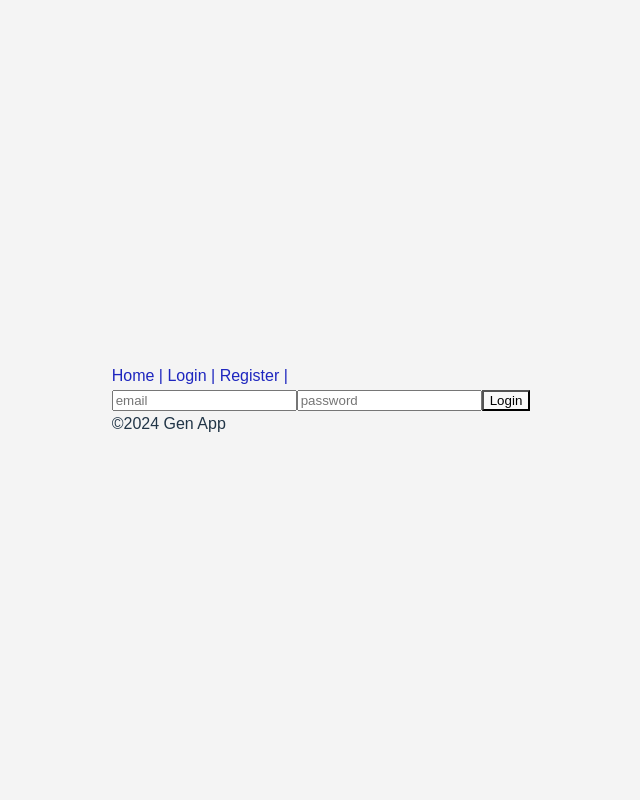
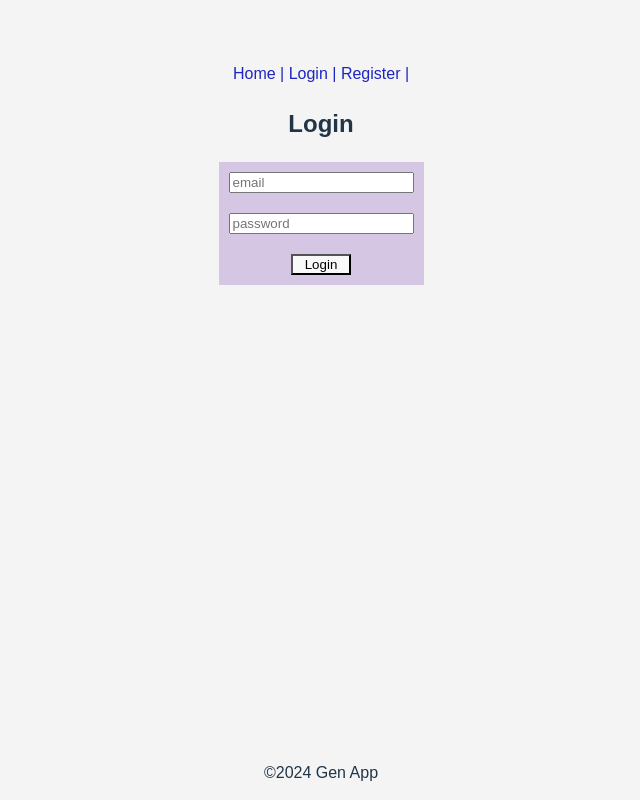
Before and after one commit to Gen639/Social-Media-Fullstack, a React (Vite) app in the folder Frontend/: page /login in a window 1280 px wide. Shown: the whole page, without its empty margins (319-959 px from the left). Built offline with nearby package versions, Linux system fonts and the light colour scheme.

Commit message:
Styled components

```diff
--- a/Frontend/src/App.css
+++ b/Frontend/src/App.css
@@ -1,26 +1,31 @@
-#root {
+/* App.css */
+
+.app {
+  display: flex;
+  flex-direction: column;
+  min-height: 100vh;
   max-width: 1280px;
+  margin: 0 auto;
+
+  text-align: center;
+}
+
+.content {
+  display: flex;
+  flex-direction: column;
+  justify-content: space-between;
+  flex: 1; /* Allow content to expand */
+  margin: 15px;
+}
+
+.main-content {
+  flex: 1;
   margin: 0 auto;
   padding: 2rem;
   text-align: center;
 }
 
-.app {
-  height: 95%;
-  display: flex;
-  flex-direction: column;
+.app-footer {
+  text-align: center;
+  /* Ensure footer takes minimal space, adjust as needed */
 }
-
-.content {
-  flex: 1 0 auto;
-
-  margin: 0 auto;
-  padding: 2rem;
-  text-align: center;
-}
-.app-footer {
-  flex-shrink: 0;
-  text-align: center;
-  margin-top: 2rem;
-  background-color: blue;
-}
--- a/Frontend/src/App.jsx
+++ b/Frontend/src/App.jsx
@@ -12,6 +12,7 @@ import Admin from "./assets/components/Admin/Admin";
 import AdminZone from "./guards/AdminZone";
 import CreatePost from "./assets/components/CreatePost/CreatePost";
 import Footer from "./assets/components/Footer/Footer";
+import "./App.css";
 
 function App() {
   return (
@@ -61,10 +62,11 @@ function App() {
               />
             </Routes>
           </div>
-          <div className="footer"></div>
+          <div className="app-footer">
+            <Footer />
+          </div>
         </BrowserRouter>
       </div>
-      <Footer className="app-footer" />
     </div>
   );
 }
--- a/Frontend/src/assets/components/CreatePost/CreatePost.jsx
+++ b/Frontend/src/assets/components/CreatePost/CreatePost.jsx
@@ -34,25 +34,26 @@ const CreatePost = () => {
 
   return (
     <div>
-      <h1>Share your thought</h1>
+      <h2>Share your thoughts</h2>
       <form onSubmit={handleSubmit}>
-        <label htmlFor="title">Title:</label>
         <input
           type="text"
+          placeholder="Title"
           onChange={handleChange}
           value={title}
-          name="title"
+          name="write a title"
           required
         />
 
         <div>
-          <label htmlFor="content">Content:</label>
-          <textarea
+          <input
+            type="text"
             onChange={handleChange}
             value={content}
             required
             name="content"
-          ></textarea>
+            placeholder="write a post"
+          />
         </div>
 
         <button type="submit">Create Post</button>
--- /dev/null
+++ b/Frontend/src/assets/components/Login/Login.css
@@ -0,0 +1,14 @@
+.login-container {
+  margin: 15px;
+  display: flex;
+  flex-direction: column;
+  background-color: rgb(213, 198, 228);
+  align-items: center;
+}
+.login-container-element {
+  margin: 10px;
+}
+.login-container-button {
+  margin: 10px;
+  width: 60px;
+}
--- a/Frontend/src/assets/components/Login/Login.jsx
+++ b/Frontend/src/assets/components/Login/Login.jsx
@@ -3,6 +3,7 @@ import { useNavigate } from "react-router-dom";
 import { useDispatch, useSelector } from "react-redux";
 import { login, reset } from "../../redux/auth/authSlice";
 import { notification } from "antd";
+import "./Login.css";
 
 const Login = () => {
   const navigate = useNavigate();
@@ -41,7 +42,9 @@ const Login = () => {
     dispatch(login(formData));
   };
   return (
-    <form onSubmit={onSubmit}>
+    <>
+      <h2>Login</h2>
+      <form onSubmit={onSubmit} className="login-container">
         <input
           type="email"
           name="email"
@@ -49,6 +52,7 @@ const Login = () => {
           value={email}
           onChange={onChange}
           required
+          className="login-container-element"
         />
         <input
           type="password"
@@ -57,9 +61,13 @@ const Login = () => {
           placeholder="password"
           onChange={onChange}
           required
+          className="login-container-element"
         />
-      <button type="submit">Login</button>
+        <button type="submit" className="login-container-button">
+          Login
+        </button>
       </form>
+    </>
   );
 };
 export default Login;
--- /dev/null
+++ b/Frontend/src/assets/components/Posts/Posts.css
@@ -0,0 +1,5 @@
+.posts-container {
+  display: flex;
+  flex-direction: column;
+  align-items: center;
+}
--- a/Frontend/src/assets/components/Posts/Posts.jsx
+++ b/Frontend/src/assets/components/Posts/Posts.jsx
@@ -2,6 +2,7 @@ import React, { useEffect } from "react";
 import Post from "../Post/Post";
 import { useDispatch, useSelector } from "react-redux";
 import { getAll, reset } from "../../redux/posts/postsSlice";
+import "./Posts.css";
 
 const Posts = () => {
   const { isLoading } = useSelector((state) => state.posts);
@@ -12,11 +13,11 @@ const Posts = () => {
   }, []);
 
   return (
-    <>
+    <div className="posts-container">
       <h2>Posts</h2>
       {isLoading ? "Cargando..." : <Post />}
       {/* <Post /> */}
-    </>
+    </div>
   );
 };
 
--- a/Frontend/src/assets/components/Profile/Profile.jsx
+++ b/Frontend/src/assets/components/Profile/Profile.jsx
@@ -5,7 +5,7 @@ const Profile = () => {
 
   return (
     <div>
-      <h1>Profile</h1>
+      <h2>Profile</h2>
       <p>{user.username}</p>
       <p>{user.email}</p>
     </div>
--- /dev/null
+++ b/Frontend/src/assets/components/Register/Register.css
@@ -0,0 +1,14 @@
+.register-container {
+  margin: 15px;
+  display: flex;
+  flex-direction: column;
+  align-items: center;
+  background-color: rgb(213, 198, 228);
+}
+.register-container-element {
+  margin: 10px;
+}
+.register-container-button {
+  margin: 10px;
+  width: auto;
+}
--- a/Frontend/src/assets/components/Register/Register.jsx
+++ b/Frontend/src/assets/components/Register/Register.jsx
@@ -3,6 +3,7 @@ import { useDispatch, useSelector } from "react-redux";
 import { register, reset } from "../../redux/auth/authSlice";
 import { useNavigate } from "react-router-dom";
 import { notification } from "antd";
+import "./Register.css";
 
 // initialsctae to do
 const Register = () => {
@@ -60,14 +61,15 @@ const Register = () => {
   };
   return (
     <>
-      <h2> Register new user</h2>
-      <form onSubmit={onSubmit}>
+      <h2> Register New User</h2>
+      <form onSubmit={onSubmit} className="register-container">
         <input
           type="text"
           name="username"
           placeholder="introduce your name"
           value={username}
           onChange={onChange}
+          className="register-container-element"
         />
         <input
           type="email"
@@ -75,6 +77,7 @@ const Register = () => {
           placeholder="introduce your email"
           value={email}
           onChange={onChange}
+          className="register-container-element"
         />
         <input
           type="password"
@@ -82,6 +85,7 @@ const Register = () => {
           placeholder="introduce your password"
           value={password}
           onChange={onChange}
+          className="register-container-element"
         />
         <input
           type="password"
@@ -89,8 +93,11 @@ const Register = () => {
           placeholder="introduce your once again"
           value={password2}
           onChange={onChange}
+          className="register-container-element"
         />
-        <button type="submit">Register</button>
+        <button type="submit" className="register-container-button">
+          Register
+        </button>
       </form>
     </>
   );
--- /dev/null
+++ b/Frontend/src/assets/components/TheHeader/TheHeader.css
@@ -0,0 +1,3 @@
+nav {
+  margin: 15px;
+}
--- a/Frontend/src/assets/components/TheHeader/TheHeader.jsx
+++ b/Frontend/src/assets/components/TheHeader/TheHeader.jsx
@@ -4,6 +4,7 @@ import { useDispatch, useSelector } from "react-redux";
 import { logout } from "../../redux/auth/authSlice";
 import Container from "react-bootstrap/Container";
 import Navbar from "react-bootstrap/Navbar";
+import "./TheHeader.css";
 
 const TheHeader = () => {
   const navigate = useNavigate();
@@ -21,7 +22,6 @@ const TheHeader = () => {
   const handleChange = (e) => {
     setText(e.target.value);
     if (e.key === "Enter") {
-      // console.log(text);
       navigate(`/search/${text}`);
     }
   };
```
Lines whose indentation alone changed are shown as unchanged.
